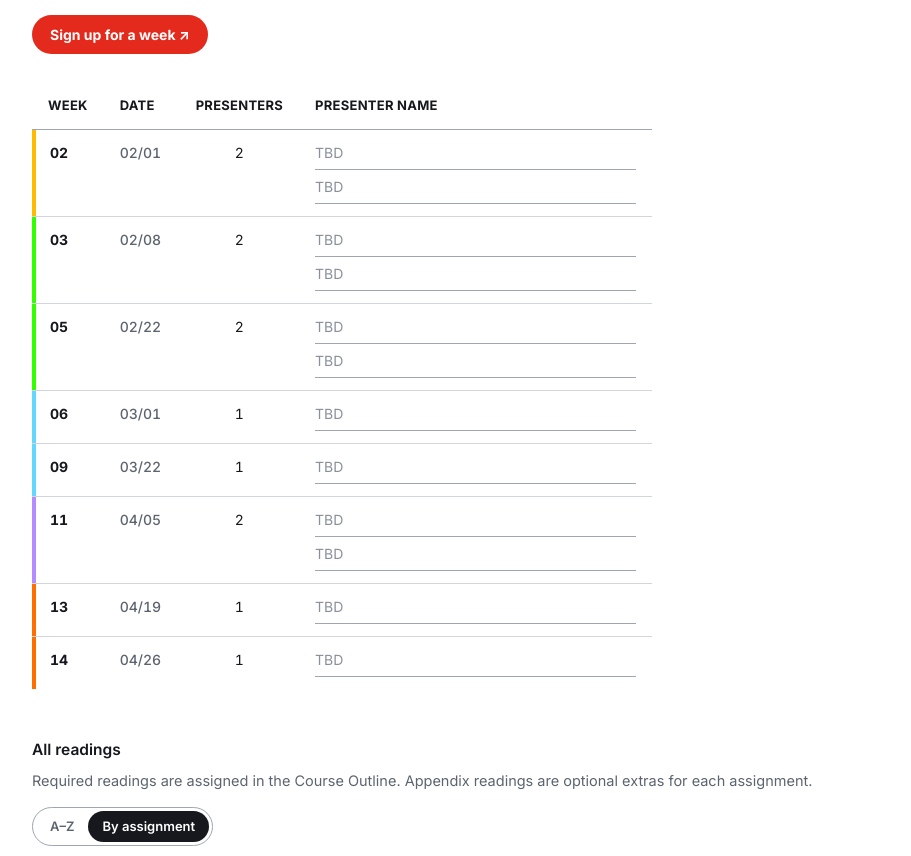
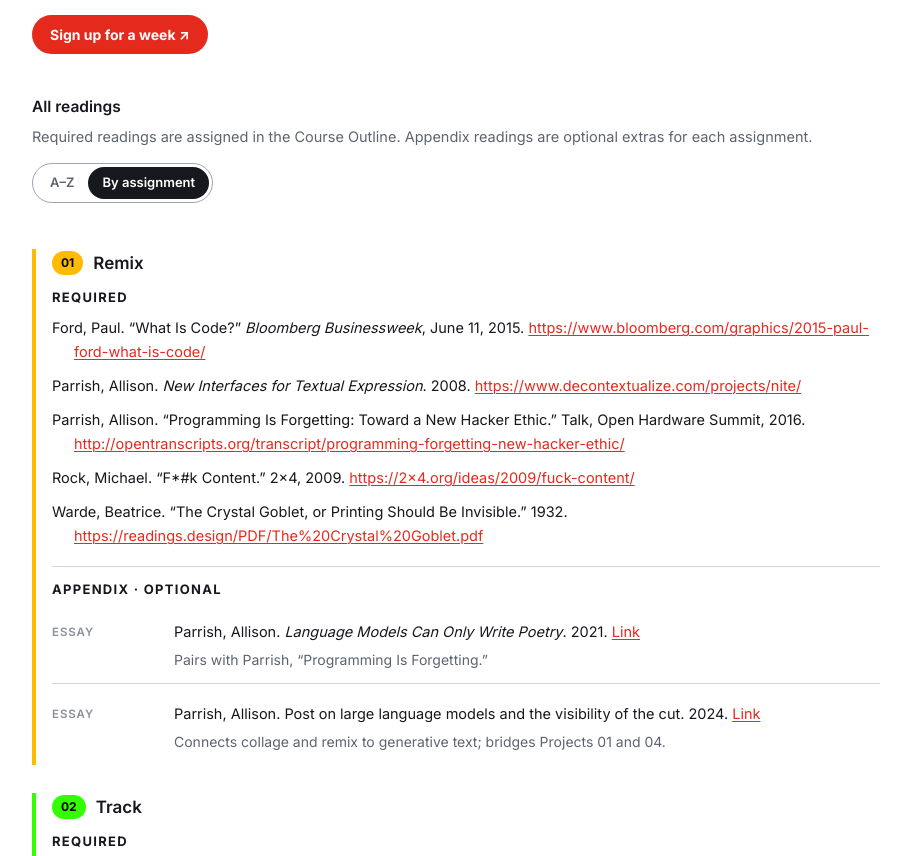
Before and after one commit to reginaflores/Data_As_Material, a plain HTML site: page index.html in a window 1280 px wide. Shown: the part 9655-10511 px from the top of the page, without its empty margins (184-1095 px from the left). Drawn offline with Linux system fonts and the light colour scheme.

Commit message:
Syllabus: remove the presenter table from Reading Presentation and Discussion
Co-Authored-By: Claude Opus 5.5 <noreply@anthropic.com>

```diff
--- a/index.html
+++ b/index.html
@@ -139,11 +139,6 @@
 
   .signup-btn { display: inline-block; font-weight: 700; font-size: 14px; color: var(--bg); background: var(--brand); border-radius: 999px; padding: 8px 18px; text-decoration: none; margin: 4px 0 14px; }
   .signup-btn:hover { opacity: .9; }
-  .outline.presenters { table-layout: auto; min-width: 0; max-width: 620px; }
-  .outline.presenters td:nth-child(3), .outline.presenters th:nth-child(3) { width: 110px; text-align: center; font-variant-numeric: tabular-nums; }
-  .outline.presenters ul.names li { color: var(--faint); padding: 0 0 6px; margin: 0 0 6px; border-bottom: 1px solid var(--line-strong); }
-  .outline.presenters ul.names li:last-child { margin-bottom: 0; }
-  .outline.presenters { margin-bottom: 22px; }
   .outline .grp { margin: 0 0 4px; font-size: 11px; font-weight: 700; letter-spacing: .08em; text-transform: uppercase; color: var(--muted); }
   .outline ul.tasks + .grp { margin-top: 12px; }
 
@@ -375,19 +370,6 @@
 <h3>Reading Presentation and Discussion</h3>
 <p>Each student leads the discussion of one week’s readings, once in the semester. Presenters cover <strong>all of the readings assigned for their week</strong>, not just one: summarize each reading, pick the passages that matter, and bring questions for the class. When two people present, split the work but cover every reading between you. Weeks with the most reading take two presenters; the others take one. That makes 12 spots for 11 students, so one spot will stay open. You present the readings assigned the class before. Sign up in class on January 25 at <a href="https://reginaflores.github.io/Data_As_Material/signup/">the sign-up page</a>; you’ll get a confirmation email with your week and readings.</p>
 <p><a class="signup-btn" href="https://reginaflores.github.io/Data_As_Material/signup/">Sign up for a week ↗</a></p>
-<div class="scroll">
-<table class="outline presenters">
-  <tr><th>Week</th><th>Date</th><th>Presenters</th><th>Presenter name</th></tr>
-  <tr><td class="remix">02</td><td class="remix">02/01</td><td class="remix">2</td><td class="remix"><ul class="names"><li>TBD</li><li>TBD</li></ul></td></tr>
-  <tr><td class="track">03</td><td class="track">02/08</td><td class="track">2</td><td class="track"><ul class="names"><li>TBD</li><li>TBD</li></ul></td></tr>
-  <tr><td class="track">05</td><td class="track">02/22</td><td class="track">2</td><td class="track"><ul class="names"><li>TBD</li><li>TBD</li></ul></td></tr>
-  <tr><td class="phys">06</td><td class="phys">03/01</td><td class="phys">1</td><td class="phys"><ul class="names"><li>TBD</li></ul></td></tr>
-  <tr><td class="phys">09</td><td class="phys">03/22</td><td class="phys">1</td><td class="phys"><ul class="names"><li>TBD</li></ul></td></tr>
-  <tr><td class="arch">11</td><td class="arch">04/05</td><td class="arch">2</td><td class="arch"><ul class="names"><li>TBD</li><li>TBD</li></ul></td></tr>
-  <tr><td class="exp">13</td><td class="exp">04/19</td><td class="exp">1</td><td class="exp"><ul class="names"><li>TBD</li></ul></td></tr>
-  <tr><td class="exp">14</td><td class="exp">04/26</td><td class="exp">1</td><td class="exp"><ul class="names"><li>TBD</li></ul></td></tr>
-</table>
-</div>
 <h3>All readings</h3>
 <p class="aside" style="font-style:normal">Required readings are assigned in the Course Outline. Appendix readings are optional extras for each assignment.</p>
 <div class="view-toggle" role="group" aria-label="Show readings">
```
